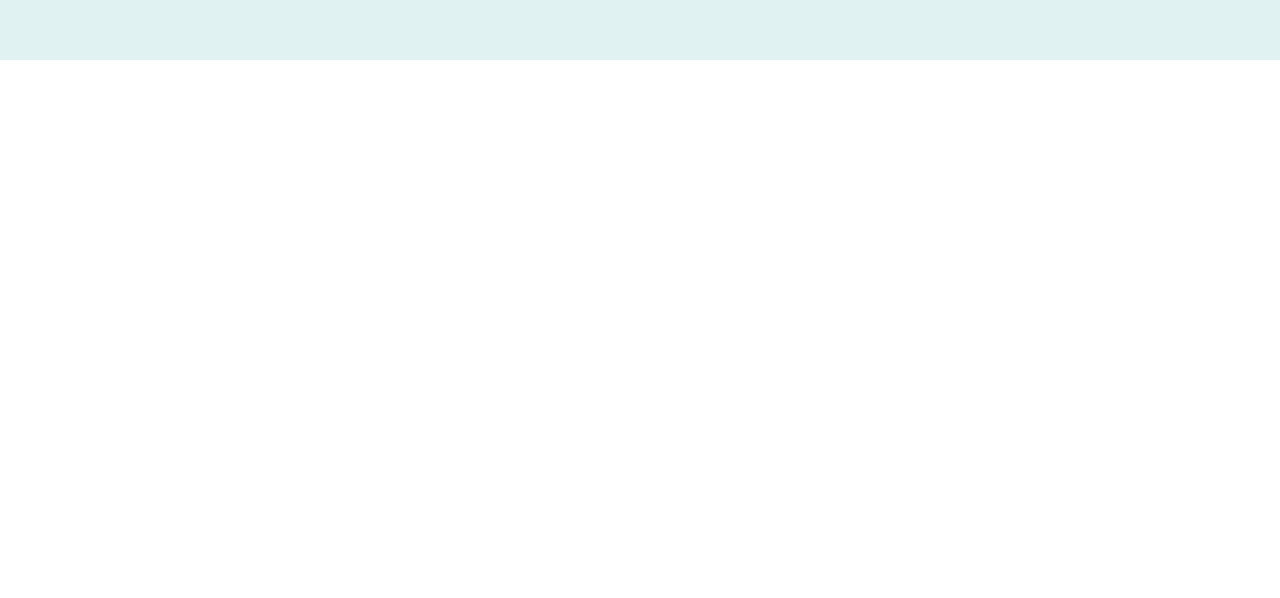
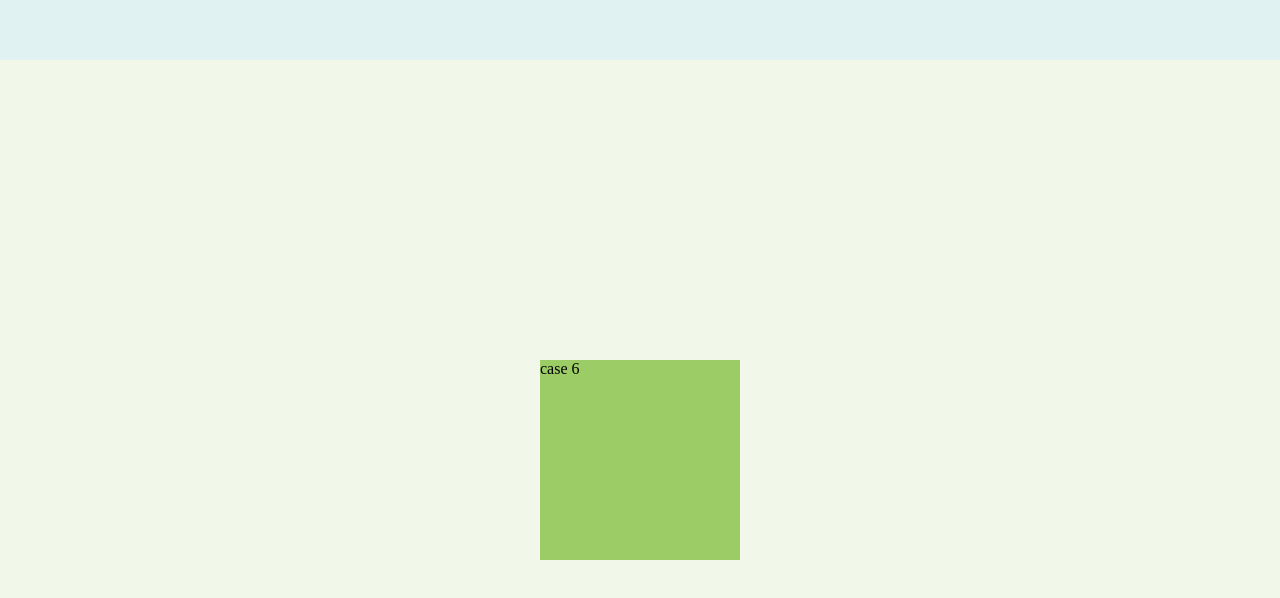
Before and after one commit to atellmer/css-tricks, a plain HTML site: page centering_element/index.html in a window 1280 px wide. Shown: the part 3940-4538 px from the top of the page. Before the commit the page ends 4000 px from the top, so only its background shows below. Drawn offline with Linux system fonts and the light colour scheme.

Commit message:
new example added

```diff
--- a/centering_element/index.html
+++ b/centering_element/index.html
@@ -38,5 +38,11 @@
     </div>
   </div>
 
+  <div case-6 class="block">
+    <div class="block__element">
+      case 6
+    </div>
+  </div>
+
 </body>
 </html>
--- a/centering_element/style.css
+++ b/centering_element/style.css
@@ -81,3 +81,23 @@
   height: 200px;
   background-color: #26A69A;
 }
+
+/*case 6*/
+[case-6].block {
+  position: relative;
+  width: 100%;
+  height: 100vh;
+  background-color: #F1F8E9;
+}
+
+[case-6] .block__element {
+  position: absolute;
+  top: 0;
+  left: 0;
+  right: 0;
+  bottom: 0;
+  margin: auto;
+  width: 200px;
+  height: 200px;
+  background-color: #9CCC65;
+}
```
